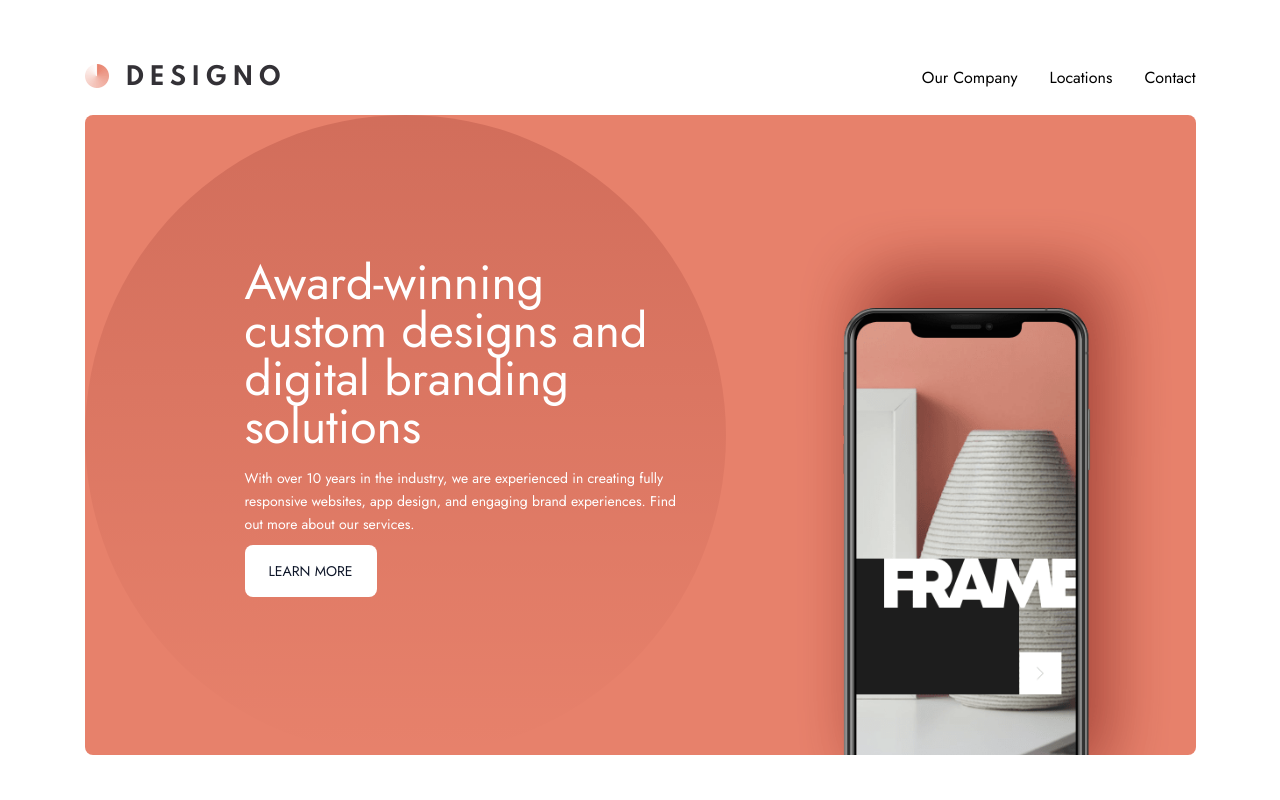
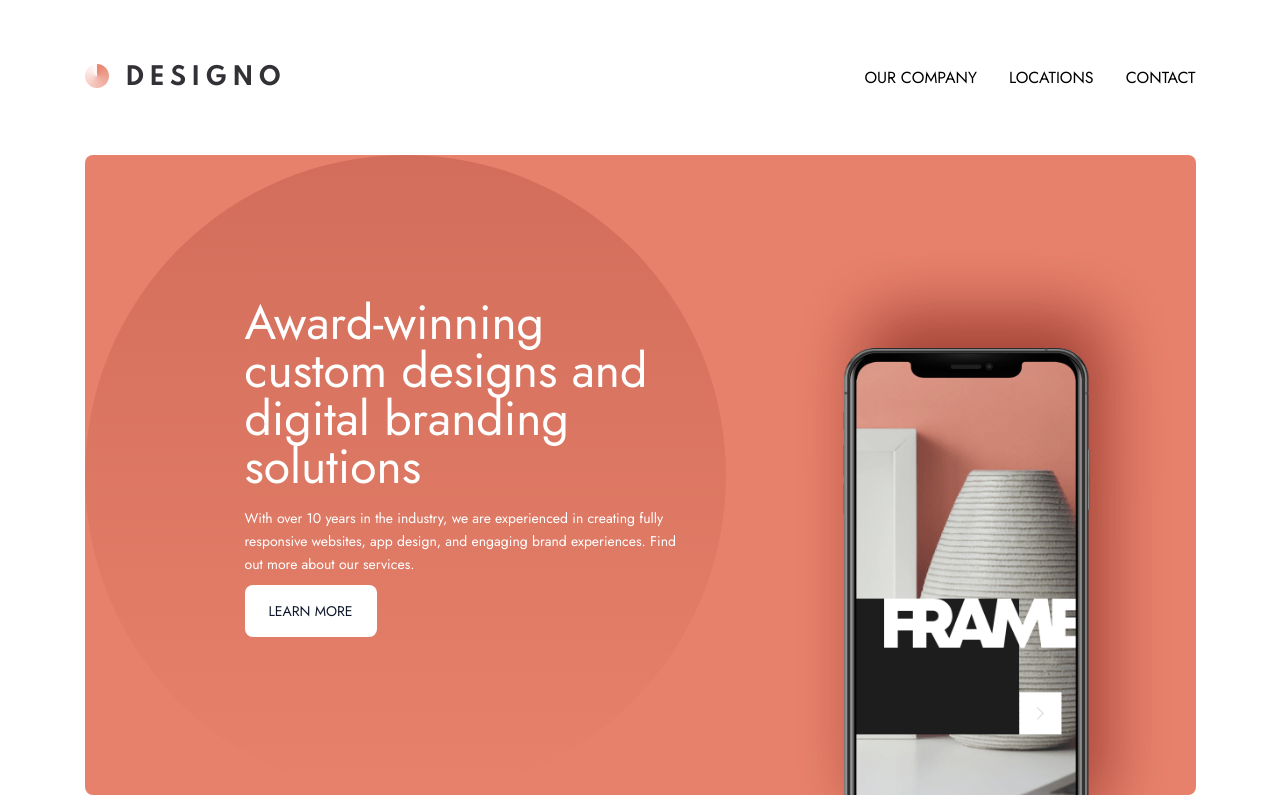
Before and after one commit to waldekglaz/designo, a Next.js app: page / in a window 1280 px wide. Shown: the top 800 px of the page. Built offline with nearby package versions, Linux system fonts and the light colour scheme.

Commit message:
Header styles and menu items

```diff
--- a/src/components/Header/Header.tsx
+++ b/src/components/Header/Header.tsx
@@ -1,6 +1,7 @@
 import React from "react";
 import Image from "next/image";
 import Link from "next/link";
+import { menuItems } from "@/constants/const";
 
 interface HeaderProps {
   onClick: () => void;
@@ -10,7 +11,7 @@ interface HeaderProps {
 
 const Header = ({ onClick, isMenuOpen, onLinkClick }: HeaderProps) => {
   return (
-    <header className="px-4 py-6 flex justify-between items-center md:pt-16 md:px-10 lg:px-10 lg:mx-auto xl:w-[1111px] xl:px-0">
+    <header className="px-4 py-6 flex justify-between items-center md:py-16 md:px-10 lg:px-10 lg:mx-auto xl:w-[1111px] xl:px-0">
       <Link href="/" onClick={onLinkClick}>
         <Image
           src="/assets/shared/desktop/logo-dark.png" // Route of the image file
@@ -38,21 +39,13 @@ const Header = ({ onClick, isMenuOpen, onLinkClick }: HeaderProps) => {
       </button>
       <nav className="hidden md:block">
         <ul className="flex space-x-8">
-          <li>
-            <Link href="/company" onClick={onLinkClick}>
-              Our Company
-            </Link>
-          </li>
-          <li>
-            <Link href="/locations" onClick={onLinkClick}>
-              Locations
-            </Link>
-          </li>
-          <li>
-            <Link href="/contact" onClick={onLinkClick}>
-              Contact
-            </Link>
-          </li>
+          {menuItems.map((item) => (
+            <li key={item.name}>
+              <Link href={item.href} onClick={onLinkClick}>
+                {item.name.toUpperCase()}
+              </Link>
+            </li>
+          ))}
         </ul>
       </nav>
     </header>
```
